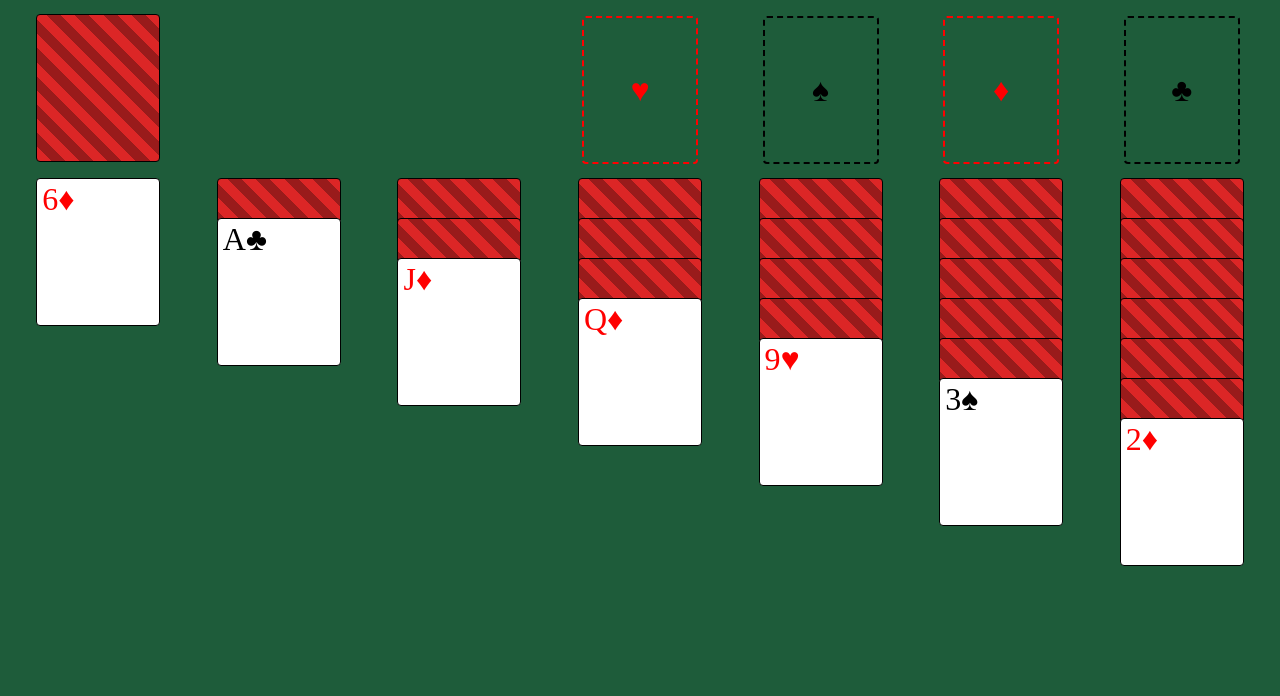
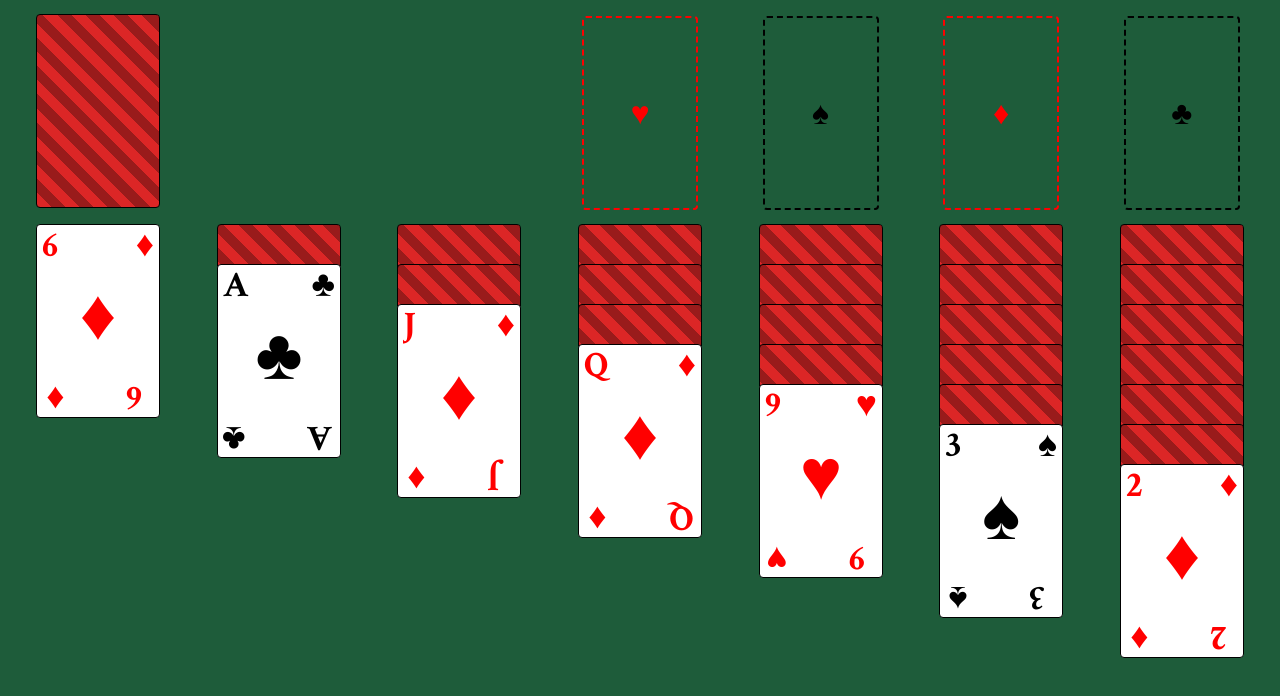
Before and after one commit to WesBosman/simple-solitaire, a plain HTML site: page index.html in a window 1280 px wide. Drawn offline with Linux system fonts and the light colour scheme.

Commit message:
Switch to using svg

```diff
--- a/solitaire.js
+++ b/solitaire.js
@@ -276,7 +276,24 @@ const createCards = (cards) => {
     const isDraggable = card.isFlipped
       ? 'draggable="true" ondragstart="dragstartHandler(event)" ondragend="dragendHandler(event)"'
       : '';
-    html += `<div id=${card.id} ${isDraggable} class="card ${card.suitColor} ${isFlipped}" ${onDoubleClick} ${onFlipCard} data-label="${card.displayString}"></div>`;
+    html += `<div id=${card.id} ${isDraggable} class="card ${card.suitColor} ${isFlipped}" ${onDoubleClick} ${onFlipCard}>
+      <svg viewBox="0 0 100 150" xmlns="http://www.w3.org/2000/svg">
+        <!-- Top left: rank -->
+        <text x="0" y="16" font-size="32" font-weight="bold" class="card-rank">${card.cardString}</text>
+
+        <!-- Top right: suit -->
+        <text x="100" y="16" font-size="32" text-anchor="end" class="card-suit">${card.suitString}</text>
+
+        <!-- Center: large suit -->
+        <text x="50" y="90" font-size="64" text-anchor="middle" class="card-suit">${card.suitString}</text>
+
+        <!-- Bottom left: suit (upside down) -->
+        <text x="0" y="130" font-size="32" class="card-suit" transform="rotate(180 10 131.5)">${card.suitString}</text>
+
+        <!-- Bottom right: rank (upside down) -->
+        <text x="105" y="130" font-size="32" font-weight="bold" text-anchor="end" class="card-rank" transform="rotate(180 90 131.5)">${card.cardString}</text>
+      </svg>
+    </div>`;
   });
   return html;
 };
--- a/styles.css
+++ b/styles.css
@@ -1,7 +1,9 @@
+@import url('https://fonts.googleapis.com/css2?family=Crimson+Text:wght@700&display=swap');
+
 :root {
    --text-size: 32px;
    --card-width: 7rem;
-   --card-height: 9rem;
+   --card-height: 190px;
    --card-empty-color: #306a4b;
    --suit-red-color: red;
    --suit-black-color: black;
@@ -106,11 +108,14 @@ body {
     -webkit-touch-callout: none;
     touch-action: manipulation;
 }
-.card::before {
-    content: attr(data-label);
-    user-select: none;
-    -webkit-user-select: none;
-    pointer-events: none;
+.card svg {
+    width: 100%;
+    height: 100%;
+    font-family: 'Crimson Text', 'Georgia', serif;
+}
+
+.card-rank, .card-suit {
+    fill: currentColor; /* Inherits from parent .red or .black class */
 }
 .deck-card {
     padding: 2px 5px 0px 5px;
```
